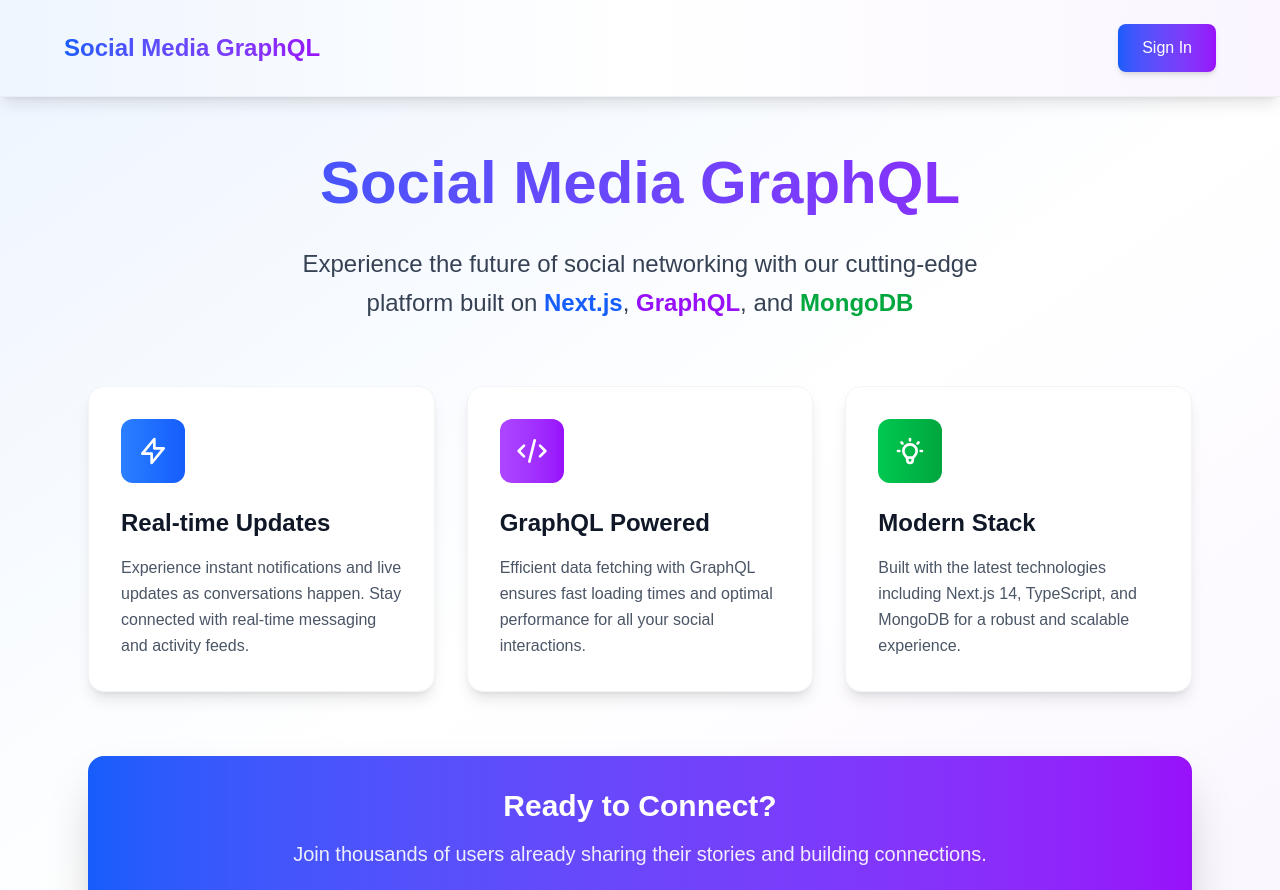
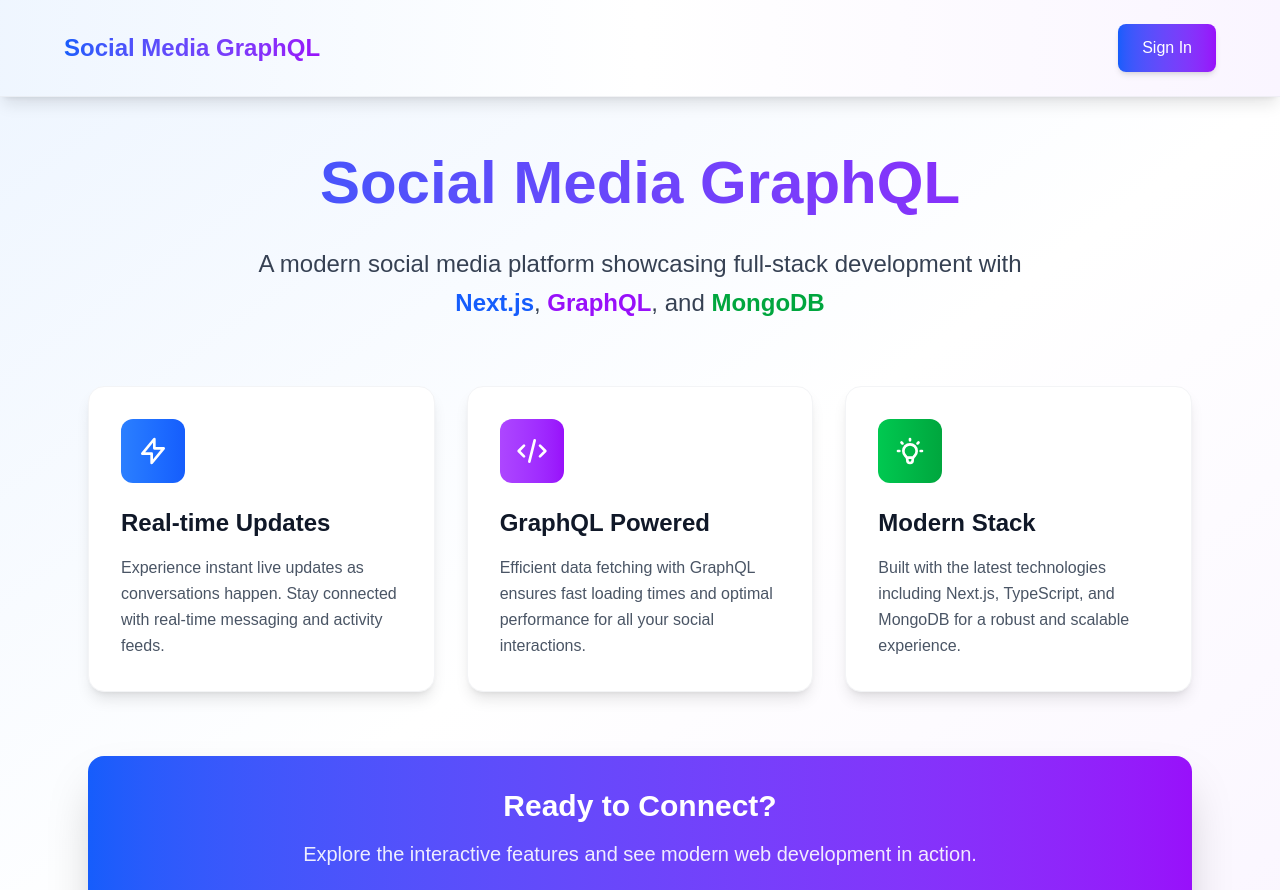
Before and after one commit to eduardocodes/social-media-graphql, a Next.js app: page / in a window 1280 px wide. Shown: the top 890 px of the page. Built offline with nearby package versions, Linux system fonts and the light colour scheme; no server answers.

Commit message:
docs(page): update landing page copy and improve CTA button
Update marketing copy to better reflect the platform's technical focus
Replace div with button element for better semantics and hover effects

```diff
--- a/app/page.tsx
+++ b/app/page.tsx
@@ -16,7 +16,7 @@
               </h1>
             </div>
             <p className="text-2xl text-gray-700 mb-12 max-w-3xl mx-auto leading-relaxed">
-              Experience the future of social networking with our cutting-edge platform built on
+              A modern social media platform showcasing full-stack development with
               <span className="font-semibold text-blue-600"> Next.js</span>,
               <span className="font-semibold text-purple-600"> GraphQL</span>, and
               <span className="font-semibold text-green-600"> MongoDB</span>
@@ -34,7 +34,7 @@
               </div>
               <h3 className="text-2xl font-bold text-gray-900 mb-4">Real-time Updates</h3>
               <p className="text-gray-600 leading-relaxed">
-                Experience instant notifications and live updates as conversations happen.
+                Experience instant live updates as conversations happen.
                 Stay connected with real-time messaging and activity feeds.
               </p>
             </div>
@@ -62,7 +62,7 @@
               </div>
               <h3 className="text-2xl font-bold text-gray-900 mb-4">Modern Stack</h3>
               <p className="text-gray-600 leading-relaxed">
-                Built with the latest technologies including Next.js 14, TypeScript,
+                Built with the latest technologies including Next.js, TypeScript,
                 and MongoDB for a robust and scalable experience.
               </p>
             </div>
@@ -73,14 +73,14 @@
             <div className="bg-gradient-to-r from-blue-600 to-purple-600 rounded-2xl p-8 text-white shadow-2xl">
               <h2 className="text-3xl font-bold mb-4">Ready to Connect?</h2>
               <p className="text-xl opacity-90 mb-6">
-                Join thousands of users already sharing their stories and building connections.
+                Explore the interactive features and see modern web development in action.
               </p>
-              <div className="inline-flex items-center space-x-2 text-lg font-medium">
+              <button className="inline-flex items-center space-x-2 text-lg font-medium bg-white text-gray-800 px-6 py-3 rounded-lg hover:scale-105 hover:shadow-lg transition-all duration-200 cursor-pointer">
                 <span>Sign in to get started</span>
                 <svg className="w-5 h-5" fill="none" stroke="currentColor" viewBox="0 0 24 24">
                   <path strokeLinecap="round" strokeLinejoin="round" strokeWidth={2} d="M13 7l5 5m0 0l-5 5m5-5H6" />
                 </svg>
-              </div>
+              </button>
             </div>
           </div>
         </SignedOut>
```
